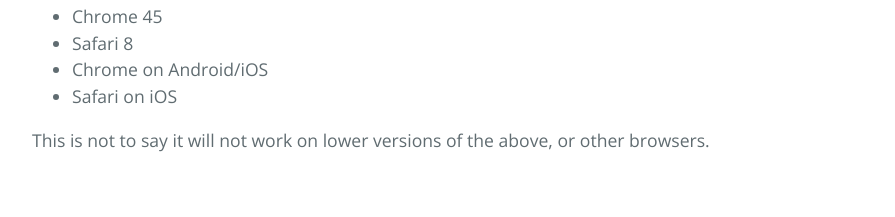
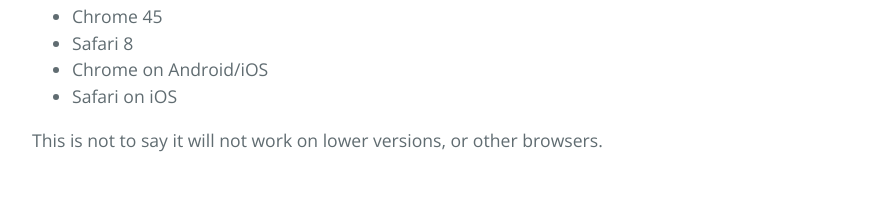
Before and after one commit to will-stone/quick-select, a plain HTML site: page index.html in a window 1280 px wide. Shown: the part 2704-2921 px from the top of the page, without its empty margins (192-1087 px from the left). Drawn offline with nearby package versions, Linux system fonts and the light colour scheme.

Commit message:
"Tested with..." wording

```diff
--- a/index.html
+++ b/index.html
@@ -210,7 +210,7 @@
 				<li>Safari on iOS</li>
 			</ul>
 			<p>
-				This is not to say it will not work on lower versions of the above, or other browsers.
+				This is not to say it will not work on lower versions, or other browsers.
 			</p>
 
 
```
